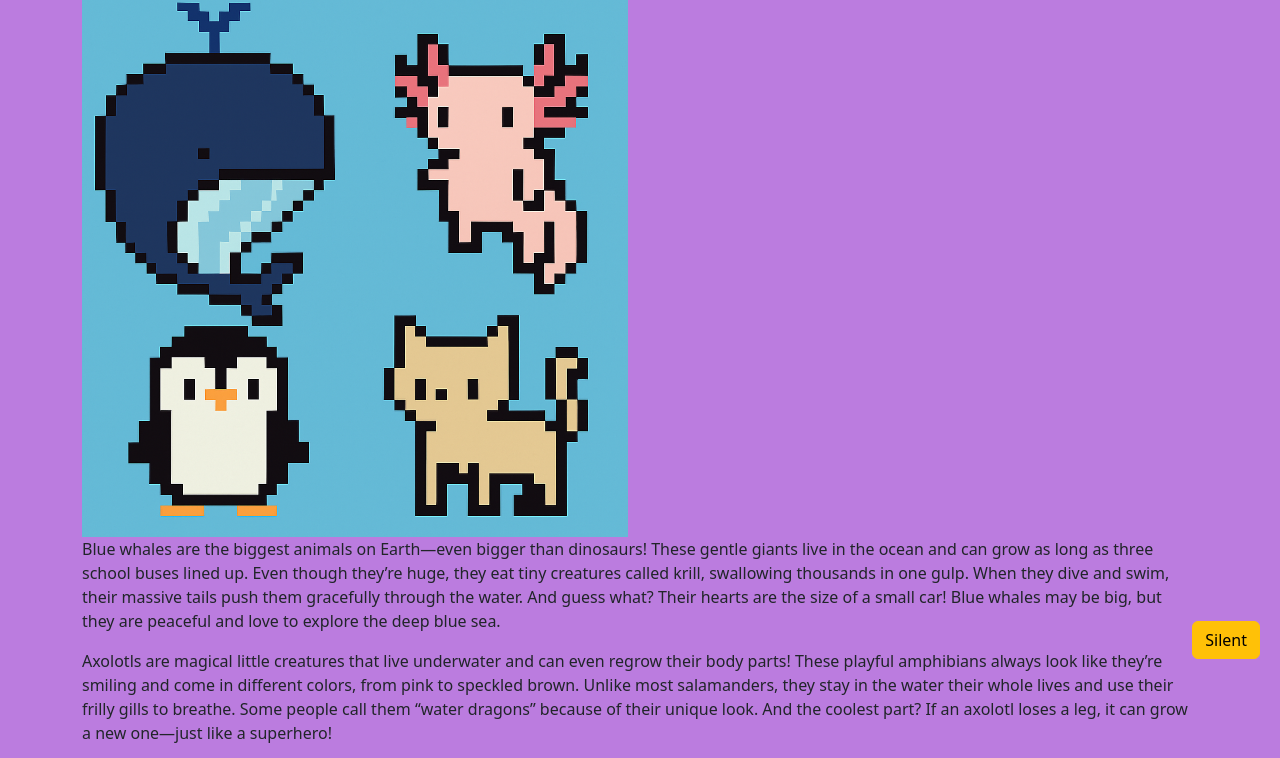
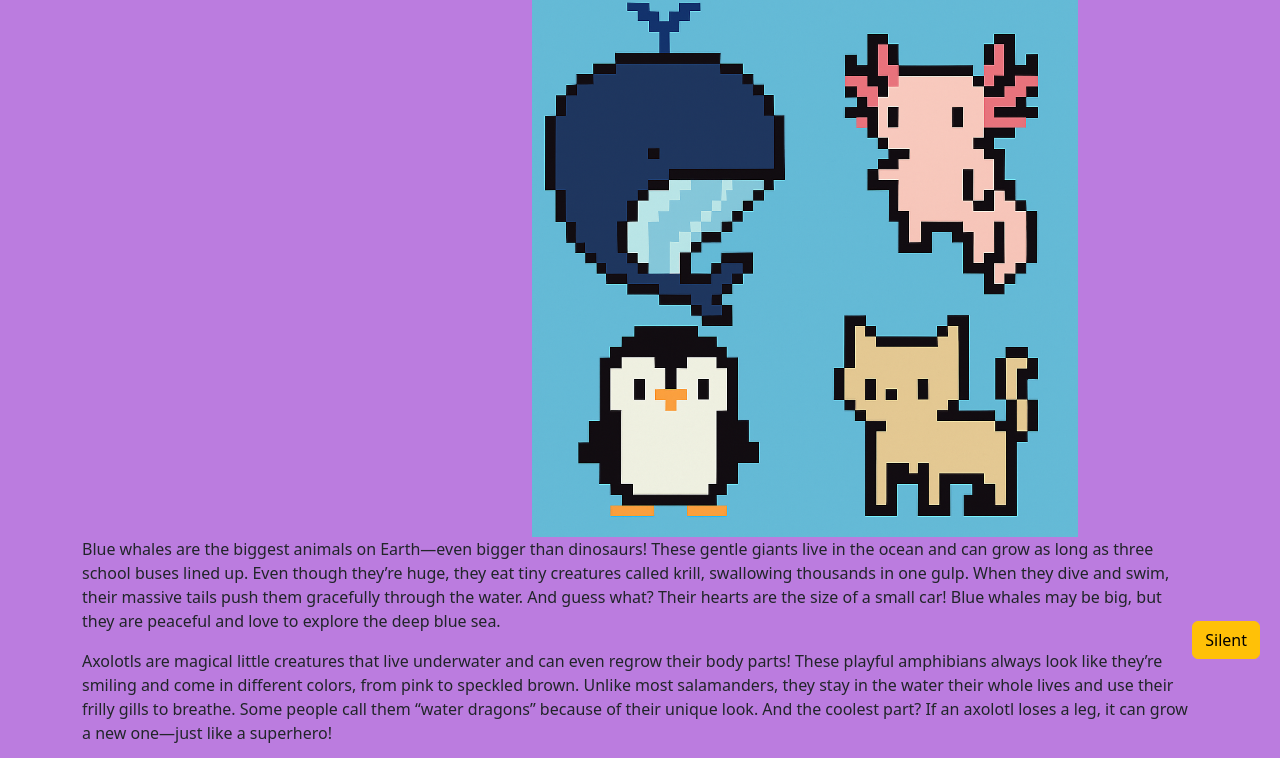
Before and after one commit to RSapsford89/askalotl, a website: page index.html in a window 1280 px wide. Shown: the part 121-879 px from the top of the page. Drawn offline with nearby package versions, Linux system fonts and the light colour scheme.

Commit message:
Added GSAP animation library and tested with the imgSelect. Can be used for more fun animations

```diff
--- a/assets/js/script.js
+++ b/assets/js/script.js
@@ -1,6 +1,8 @@
 /*
 This script was taken from the MDN docs: https://developer.mozilla.org/en-US/docs/Web/API/Element/mousemove_event
 */
+
+
 // When true, moving the mouse draws on the canvas
 let isDrawing = false;
 let x = 0;
@@ -229,3 +231,9 @@ imgAreaScaler('imgSelect');
 // animalSelection();
 
 //module.exports ={imgMapScaler,animalSelection};
+// GSAP testing...
+gsap.to("#imgSelect",{
+    duration:3,
+    x:450,
+    rotation:360
+});
--- a/index.html
+++ b/index.html
@@ -11,8 +11,8 @@
     <!-- bootstrap link -->
     <link href="https://cdn.jsdelivr.net/npm/bootstrap@5.3.5/dist/css/bootstrap.min.css" rel="stylesheet"
         integrity="sha384-SgOJa3DmI69IUzQ2PVdRZhwQ+dy64/BUtbMJw1MZ8t5HZApcHrRKUc4W0kG879m7" crossorigin="anonymous" />
-    <!-- jQuery -->
-    <script src="https://code.jquery.com/jquery-3.4.1.min.js"></script>
+    <!-- jQuery (not currently in use)-->
+    <!-- <script src="https://code.jquery.com/jquery-3.4.1.min.js"></script> -->
     <!-- style sheet -->
     <link rel="stylesheet" href="assets/styles/style.css" />
 </head>
@@ -159,6 +159,7 @@
     crossorigin="anonymous"></script>
 
 <!-- load the script at the end after the html content -->
-<script src="./assets/js/script.js"></script>
+<script src="https://cdn.jsdelivr.net/npm/gsap@3/dist/gsap.min.js"></script>
+<script  src="./assets/js/script.js"></script>
 
 </html>
--- a/package.json
+++ b/package.json
@@ -20,5 +20,8 @@
   "devDependencies": {
     "jest-environment-jsdom": "^30.0.0",
     "jsdom": "^26.1.0"
+  },
+  "dependencies": {
+    "gsap": "^3.13.0"
   }
 }
```
Also changed, not shown: 1 other file.
